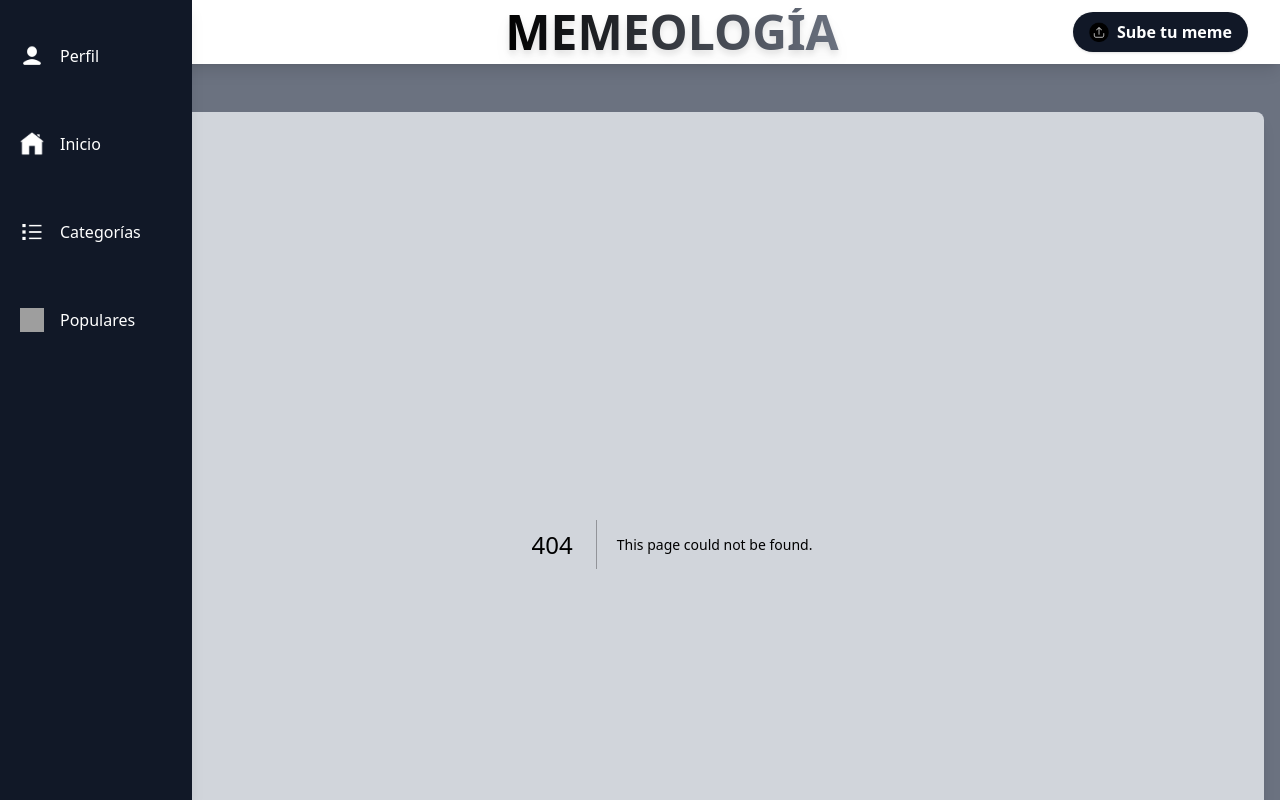
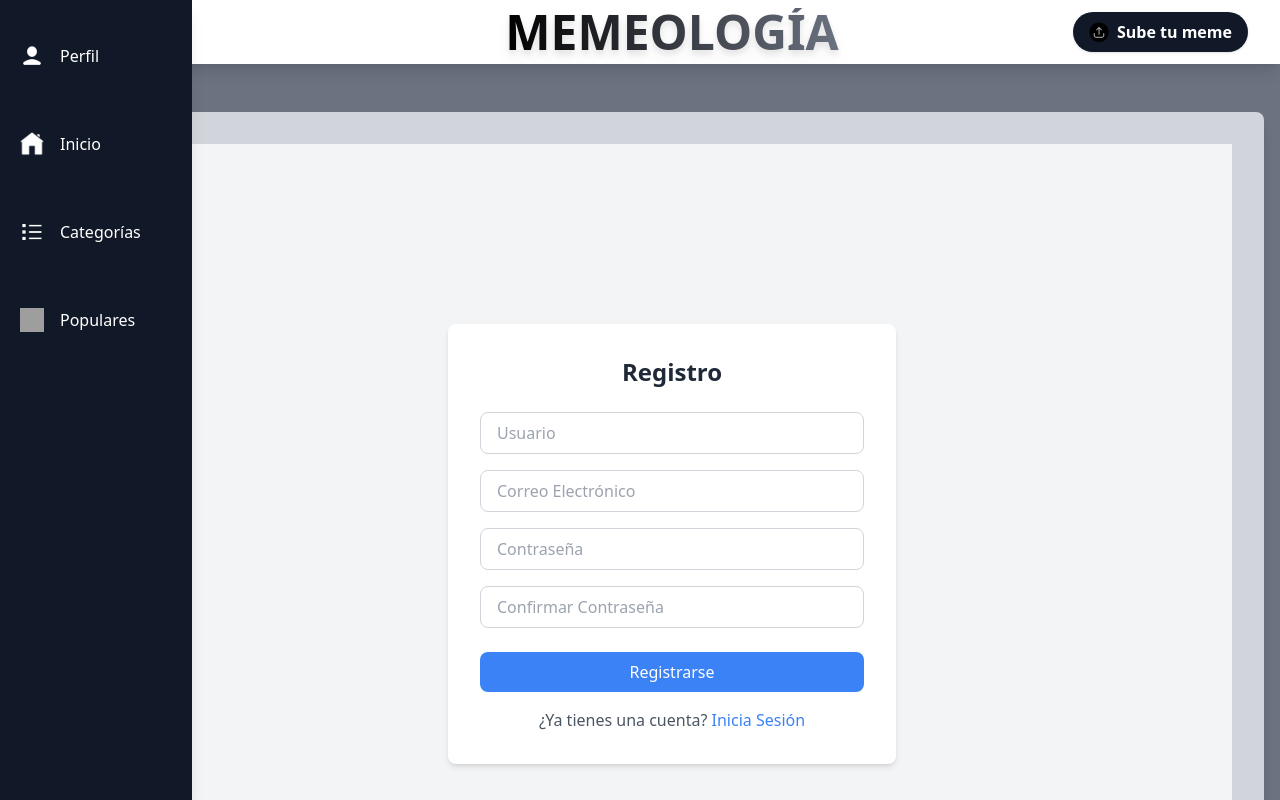
Before and after one commit to Giovvnni/BD_NOSQL, a Next.js app in the folder memeologia_front/: page /registro in a window 1280 px wide. Before the commit this address had no page. Shown: the top 800 px of the page. Built offline with nearby package versions, Linux system fonts and the light colour scheme; grey boxes are pictures that could not be loaded.

Commit message:
Añadir pantallas login (No terminado) y funcionalidad boton comentario (No terminado)

```diff
--- /dev/null
+++ b/memeologia_front/src/app/components/CommentModal.tsx
@@ -0,0 +1,72 @@
+// src/app/components/CommentModal.tsx
+"use client";
+
+import React, { useState } from "react";
+
+interface CommentModalProps {
+  isOpen: boolean;
+  onClose: () => void;
+  comments: { id: number; text: string; author: string; authorAvatar: string; likes: number }[];
+  onAddComment: (comment: string) => void;
+}
+
+const CommentModal: React.FC<CommentModalProps> = ({ isOpen, onClose, comments, onAddComment }) => {
+  const [newComment, setNewComment] = useState("");
+
+  const handleAddComment = () => {
+    if (newComment.trim()) {
+      onAddComment(newComment);
+      setNewComment("");
+    }
+  };
+
+  if (!isOpen) return null;
+
+  return (
+    <div className="fixed inset-0 flex items-center justify-center bg-black bg-opacity-50 z-50">
+      <div className="bg-white w-full max-w-lg p-4 rounded-lg shadow-lg relative">
+        <button onClick={onClose} className="absolute top-2 right-2 text-gray-500 hover:text-gray-700">✕</button>
+        <h2 className="text-lg font-semibold mb-4">Comentarios</h2>
+
+        {/* Lista de comentarios con ajuste automático de texto */}
+        <div className="h-64 overflow-y-auto space-y-4 border-t border-gray-300 pt-2">
+          {comments.map((comment) => (
+            <div key={comment.id} className="flex items-start space-x-3 p-2 border-b border-gray-200">
+              <img src={comment.authorAvatar} alt={comment.author} className="w-8 h-8 rounded-full" />
+              <div className="flex-1 overflow-hidden">
+                <p className="text-sm font-medium">{comment.author}</p>
+                <p className="text-sm text-gray-700 break-words whitespace-normal">{comment.text}</p>
+                <div className="flex items-center space-x-2 mt-1">
+                  <button className="flex items-center focus:outline-none hover:bg-gray-300 p-2 rounded">
+                    <img src="/icons/like.png" alt="Like" className="w-5 h-5" />
+                    <span className="ml-1 text-sm">{comment.likes}</span>
+                  </button>
+                  <button className="text-gray-500 hover:underline text-sm">Reportar</button>
+                </div>
+              </div>
+            </div>
+          ))}
+        </div>
+
+        {/* Barra de entrada para nuevos comentarios */}
+        <div className="flex items-center mt-4 border-t pt-4">
+          <input
+            type="text"
+            value={newComment}
+            onChange={(e) => setNewComment(e.target.value)}
+            placeholder="Escribe un comentario..."
+            className="flex-1 px-4 py-2 border rounded-l-lg focus:outline-none resize-none overflow-hidden"
+          />
+          <button
+            onClick={handleAddComment}
+            className="px-4 py-2 bg-blue-500 text-white rounded-r-lg hover:bg-blue-600"
+          >
+            Enviar
+          </button>
+        </div>
+      </div>
+    </div>
+  );
+};
+
+export default CommentModal;
--- /dev/null
+++ b/memeologia_front/src/app/login/page.tsx
@@ -0,0 +1,48 @@
+"use client";
+
+import React, { useState } from "react";
+
+const LoginPage: React.FC = () => {
+  const [username, setUsername] = useState("");
+  const [password, setPassword] = useState("");
+
+  const handleLogin = () => {
+    // Aquí puedes añadir la lógica de autenticación
+  };
+
+  return (
+    <div className="flex items-center justify-center h-screen bg-gray-100">
+      <div className="bg-white p-8 rounded-lg shadow-md w-full max-w-md">
+        <h2 className="text-2xl font-bold text-center mb-6 text-gray-800">Iniciar Sesión</h2>
+        <input
+          type="text"
+          placeholder="Usuario"
+          value={username}
+          onChange={(e) => setUsername(e.target.value)}
+          className="w-full px-4 py-2 mb-4 border border-gray-300 rounded-lg focus:outline-none focus:border-blue-500"
+        />
+        <input
+          type="password"
+          placeholder="Contraseña"
+          value={password}
+          onChange={(e) => setPassword(e.target.value)}
+          className="w-full px-4 py-2 mb-4 border border-gray-300 rounded-lg focus:outline-none focus:border-blue-500"
+        />
+        <button
+          onClick={handleLogin}
+          className="w-full py-2 mb-4 bg-blue-500 text-white rounded-lg hover:bg-blue-600"
+        >
+          Iniciar Sesión
+        </button>
+        <p className="text-center text-gray-600">
+          ¿No tienes una cuenta?{" "}
+          <a href="/register" className="text-blue-500 hover:underline">
+            Regístrate
+          </a>
+        </p>
+      </div>
+    </div>
+  );
+};
+
+export default LoginPage;
--- a/memeologia_front/src/app/page.tsx
+++ b/memeologia_front/src/app/page.tsx
@@ -1,21 +1,75 @@
 // src/app/page.tsx
-import React from "react";
+"use client";
+
+import React, { useState } from "react";
+import CommentModal from "./components/CommentModal";
+
+// Ejemplo de datos de memes y comentarios
+const memes = [
+  { id: 1, imageUrl: "https://via.placeholder.com/150" },
+  { id: 2, imageUrl: "https://via.placeholder.com/150" },
+  { id: 3, imageUrl: "https://via.placeholder.com/150" },
+];
 
 const Inicio: React.FC = () => {
+  const [selectedMemeId, setSelectedMemeId] = useState<number | null>(null);
+  const [comments, setComments] = useState<{
+    [key: number]: { id: number; text: string; author: string; authorAvatar: string; likes: number }[];
+  }>({
+    1: [
+      { id: 1, text: "Me gusta este meme!", author: "Usuario1", authorAvatar: "/icons/user.png", likes: 5 },
+      { id: 2, text: "Muy divertido!", author: "Usuario2", authorAvatar: "/icons/user.png", likes: 2 },
+    ],
+    2: [{ id: 1, text: "Este está genial!", author: "Usuario3", authorAvatar: "/icons/user.png", likes: 3 }],
+    3: [],
+  });
+
+  const openComments = (memeId: number) => {
+    setSelectedMemeId(memeId);
+  };
+
+  const closeComments = () => {
+    setSelectedMemeId(null);
+  };
+
+  const addComment = (memeId: number, comment: string) => {
+    setComments((prevComments) => ({
+      ...prevComments,
+      [memeId]: [
+        ...prevComments[memeId],
+        {
+          id: prevComments[memeId].length + 1,
+          text: comment,
+          author: "Nuevo Usuario",
+          authorAvatar: "/icons/user.png",
+          likes: 0,
+        },
+      ],
+    }));
+  };
+
   return (
     <div className="space-y-8">
-      {/* Ejemplo de meme */}
-      <div className="relative flex items-start space-x-4 p-4 bg-white rounded-lg shadow-md">
+      {memes.map((meme) => (
+        <div key={meme.id} className="relative flex flex-col items-start space-y-4 p-4 bg-white rounded-lg shadow-md">
+          {/* Meme */}
+          <div className="flex items-start space-x-4">
             <img src="/icons/user.png" alt="Usuario" className="w-12 h-12 rounded-full" />
             <div className="flex-1">
-          <img src="https://via.placeholder.com/150" alt="Meme" className="mb-4 rounded-lg w-36 h-36" />
+              <img src={meme.imageUrl} alt="Meme" className="mb-4 rounded-lg w-36 h-36" />
               <div className="flex space-x-4 mt-4">
+                <button
+                  onClick={() => openComments(meme.id)}
+                  className="focus:outline-none hover:bg-gray-300 p-2 rounded flex items-center"
+                >
+                  <img src="/icons/comments.png" alt="Comentario" className="w-6 h-6" />
+                  <span className="ml-2">Comentar</span>
+                </button>
                 <button className="focus:outline-none hover:bg-gray-300 p-2 rounded flex items-center">
                   <img src="/icons/like.png" alt="Like" className="w-6 h-6" />
+                  <span className="ml-2">Me gusta</span>
                 </button>
-            <button className="focus:outline-none hover:bg-gray-300 p-2 rounded flex items-center">
-              <img src="/icons/comments.png" alt="Comentario" className="w-6 h-6" />
-            </button>
+              </div>
             </div>
           </div>
           <div className="absolute top-4 right-4 flex flex-col space-y-2">
@@ -27,7 +81,17 @@ const Inicio: React.FC = () => {
             </button>
           </div>
         </div>
-      {/* Añade más memes aquí */}
+      ))}
+
+      {/* Modal para comentarios */}
+      {selectedMemeId && (
+        <CommentModal
+          isOpen={Boolean(selectedMemeId)}
+          onClose={closeComments}
+          comments={comments[selectedMemeId] || []}
+          onAddComment={(comment) => addComment(selectedMemeId, comment)}
+        />
+      )}
     </div>
   );
 };
--- /dev/null
+++ b/memeologia_front/src/app/registro/page.tsx
@@ -0,0 +1,64 @@
+"use client";
+
+import React, { useState } from "react";
+
+const RegisterPage: React.FC = () => {
+  const [username, setUsername] = useState("");
+  const [email, setEmail] = useState("");
+  const [password, setPassword] = useState("");
+  const [confirmPassword, setConfirmPassword] = useState("");
+
+  const handleRegister = () => {
+    // Aquí puedes añadir la lógica de registro
+  };
+
+  return (
+    <div className="flex items-center justify-center h-screen bg-gray-100">
+      <div className="bg-white p-8 rounded-lg shadow-md w-full max-w-md">
+        <h2 className="text-2xl font-bold text-center mb-6 text-gray-800">Registro</h2>
+        <input
+          type="text"
+          placeholder="Usuario"
+          value={username}
+          onChange={(e) => setUsername(e.target.value)}
+          className="w-full px-4 py-2 mb-4 border border-gray-300 rounded-lg focus:outline-none focus:border-blue-500"
+        />
+        <input
+          type="email"
+          placeholder="Correo Electrónico"
+          value={email}
+          onChange={(e) => setEmail(e.target.value)}
+          className="w-full px-4 py-2 mb-4 border border-gray-300 rounded-lg focus:outline-none focus:border-blue-500"
+        />
+        <input
+          type="password"
+          placeholder="Contraseña"
+          value={password}
+          onChange={(e) => setPassword(e.target.value)}
+          className="w-full px-4 py-2 mb-4 border border-gray-300 rounded-lg focus:outline-none focus:border-blue-500"
+        />
+        <input
+          type="password"
+          placeholder="Confirmar Contraseña"
+          value={confirmPassword}
+          onChange={(e) => setConfirmPassword(e.target.value)}
+          className="w-full px-4 py-2 mb-6 border border-gray-300 rounded-lg focus:outline-none focus:border-blue-500"
+        />
+        <button
+          onClick={handleRegister}
+          className="w-full py-2 bg-blue-500 text-white rounded-lg hover:bg-blue-600"
+        >
+          Registrarse
+        </button>
+        <p className="text-center text-gray-600 mt-4">
+          ¿Ya tienes una cuenta?{" "}
+          <a href="/login" className="text-blue-500 hover:underline">
+            Inicia Sesión
+          </a>
+        </p>
+      </div>
+    </div>
+  );
+};
+
+export default RegisterPage;
```
Lines whose indentation alone changed are shown as unchanged.
